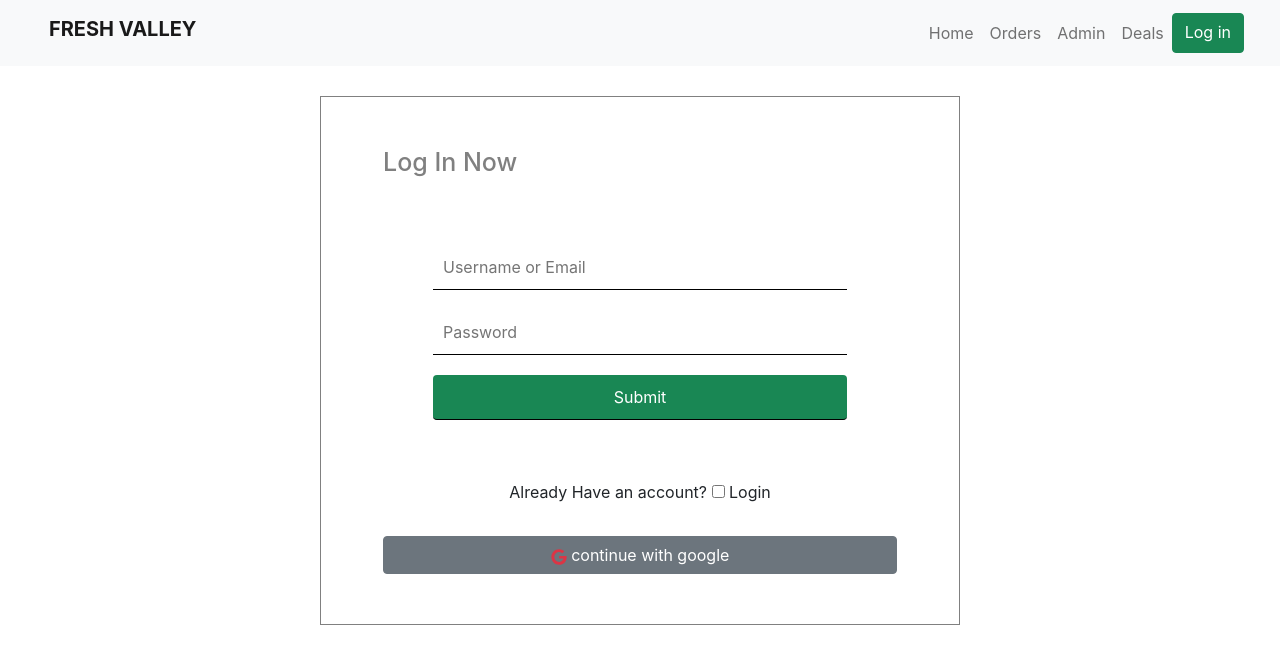
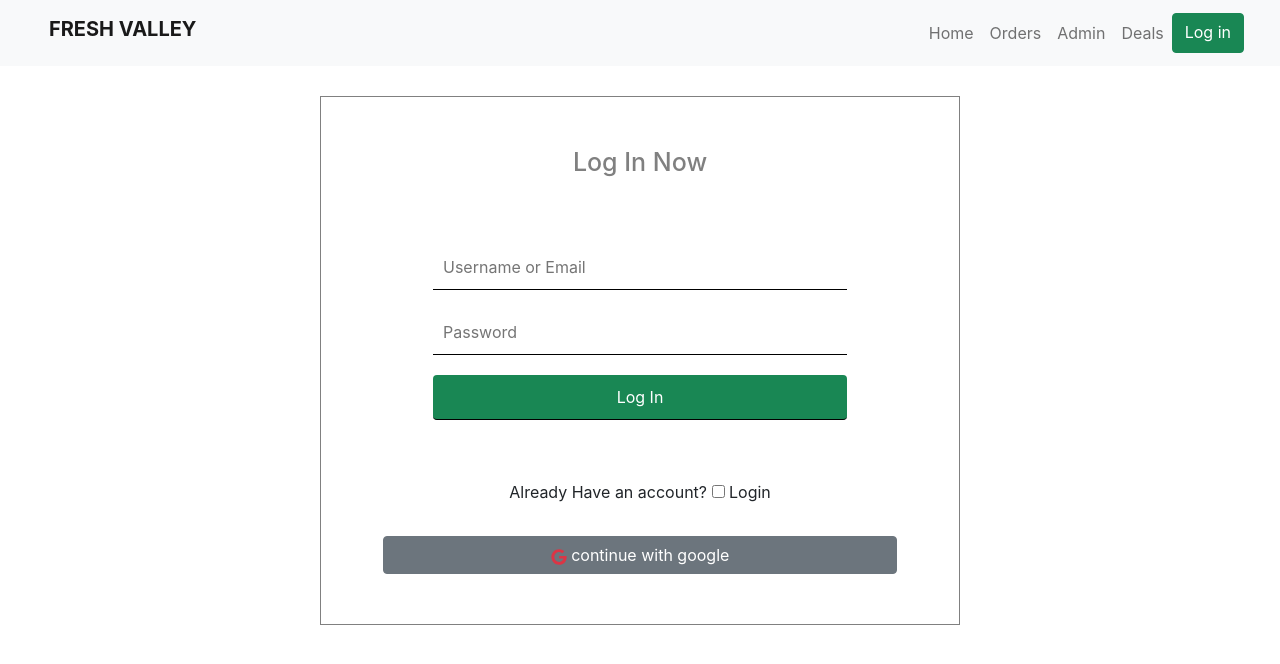
Before and after one commit to smashfakuddin/fresh-valley-client, a React (Create React App) app: page /login in a window 1280 px wide. Shown: the top 664 px of the page. Built offline with nearby package versions, Linux system fonts and the light colour scheme.

Commit message:
another commit

```diff
--- a/src/components/Login.js
+++ b/src/components/Login.js
@@ -82,14 +82,14 @@ const Login = () => {
     return (
         <>
             <div className="container">
-                <div className='input-form'>
+                <div className='input-form text-center'>
                     {newUser ? <h2>Create an Account</h2> : <h2>Log In Now</h2>}
                     <form onSubmit={handleSubmit} className='input-form'>
                         {newUser && <input onBlur={handleBlur} type="text" name="name" placeholder='Name' />}
                         <input onBlur={handleBlur} type="text" name="email" placeholder='Username or Email' required />
                         <input onBlur={handleBlur} type="password" name="password" placeholder='Password' required />
                         {/* <input type="password" placeholder='Confirm password'  /> */}
-                        <input className='btn btn-success' type="submit" />
+                        <input className='btn btn-success' type="submit" value={newUser? 'Sign Up' : 'Log In'}/>
                     </form>
                     <div className='text-center'>
                         <label htmlFor="newUser">Already Have an account? </label> {"   "}
```
